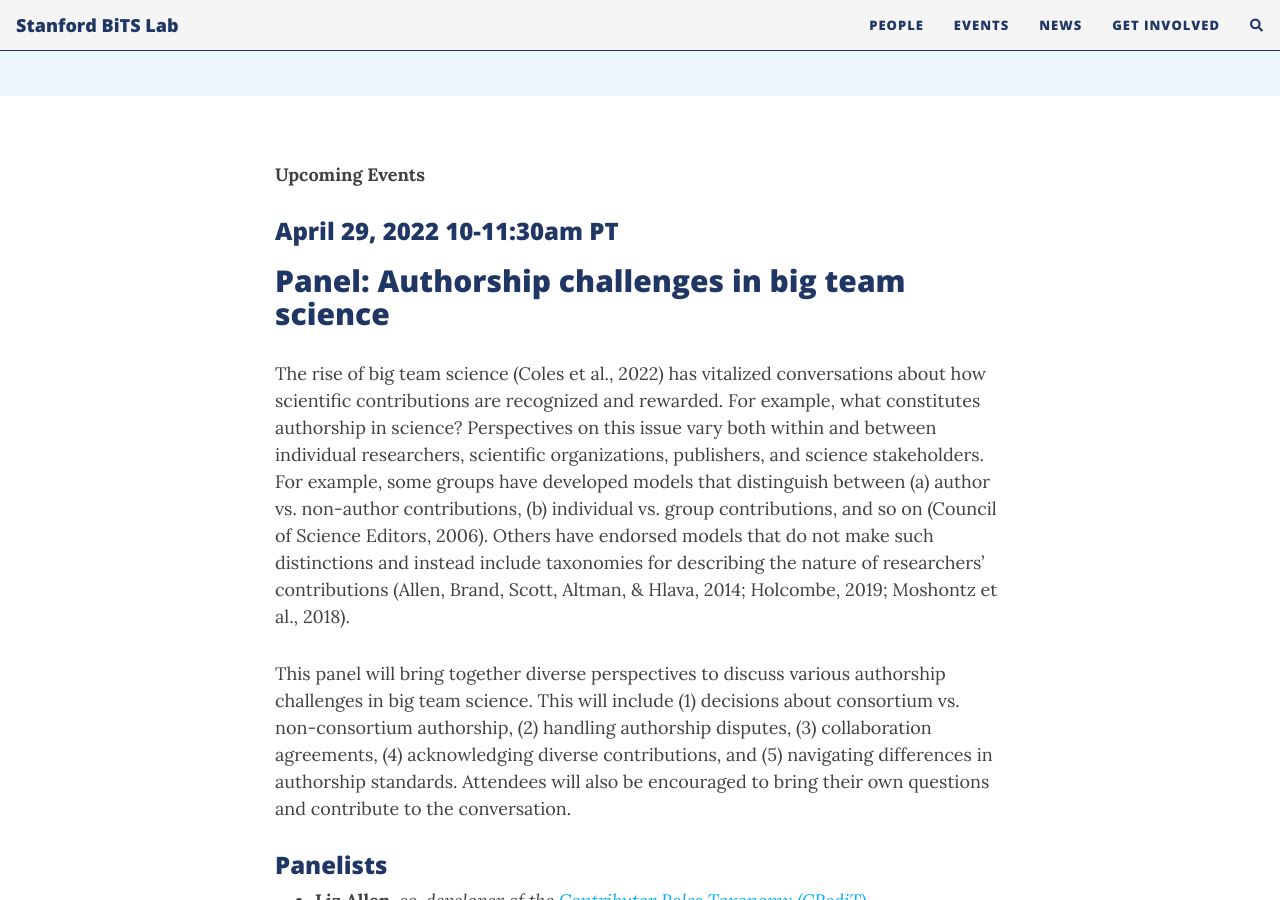
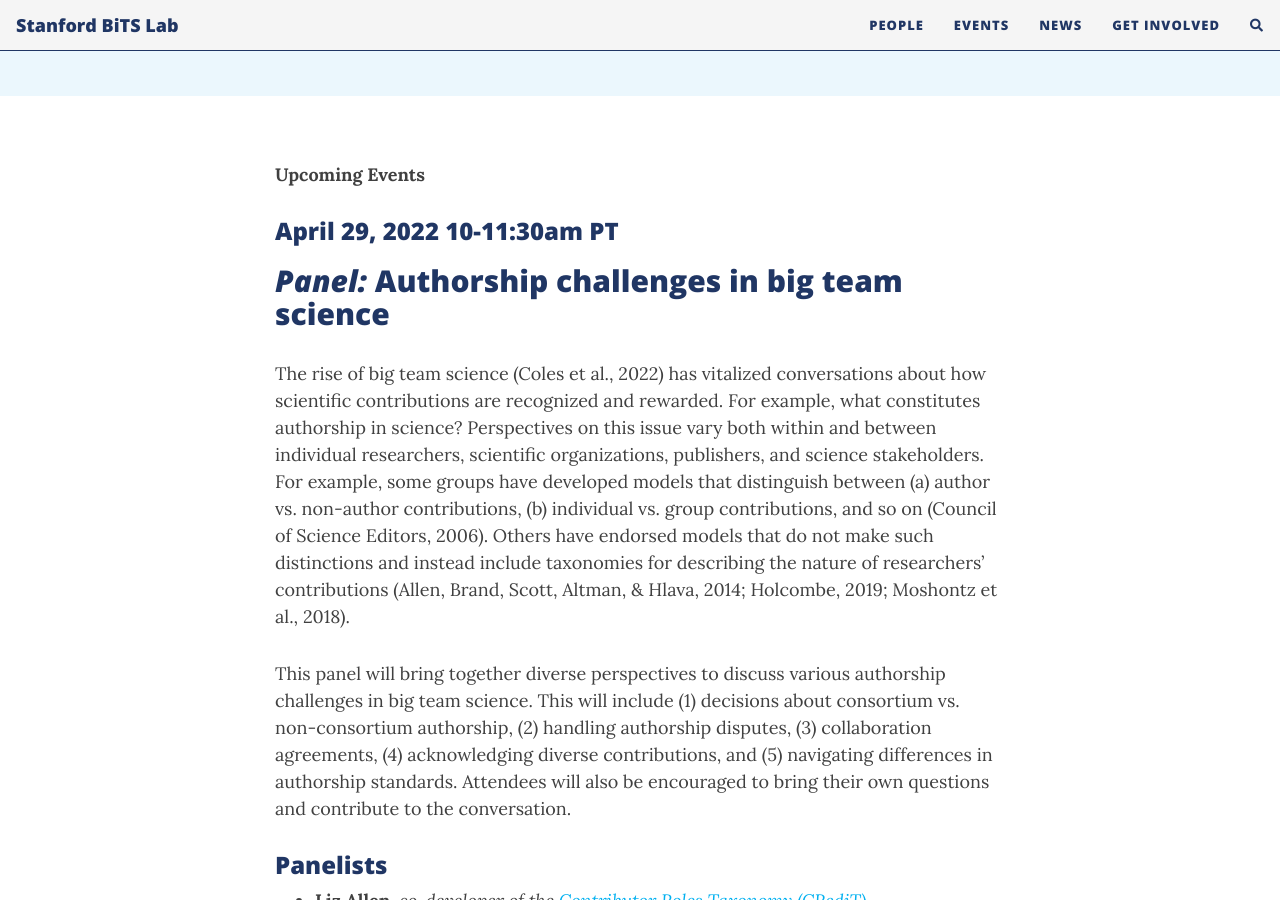
Before and after one commit to heidibaum/bigteamsciencelab.github.io, a Jekyll site: the page built from events.md, in a window 1280 px wide and 900 px high, scrolled down 391 px. Built offline with Jekyll 4.4.1, drawn with Linux system fonts in a browser that asks for light colours; nearby versions of some CDN libraries; comment, search, counter and statistics services are not loaded.

```diff
--- a/events.md
+++ b/events.md
@@ -9,7 +9,7 @@ cover-img: /assets/img/events_blank.png
 <br>
 
 ### April 29, 2022 10-11:30am PT
-## Panel: Authorship challenges in big team science
+## *Panel:* Authorship challenges in big team science
 
 The rise of big team science (Coles et al., 2022) has vitalized conversations about how scientific contributions are recognized and rewarded. For example, what constitutes authorship in science? Perspectives on this issue vary both within and between individual researchers, scientific organizations, publishers, and science stakeholders. For example, some groups have developed models that distinguish between (a) author vs. non-author contributions, (b) individual vs. group contributions, and so on (Council of Science Editors, 2006). Others have endorsed models that do not make such distinctions and instead include taxonomies for describing the nature of researchers’ contributions (Allen, Brand, Scott, Altman, & Hlava, 2014; Holcombe, 2019; Moshontz et al., 2018).
 
```
